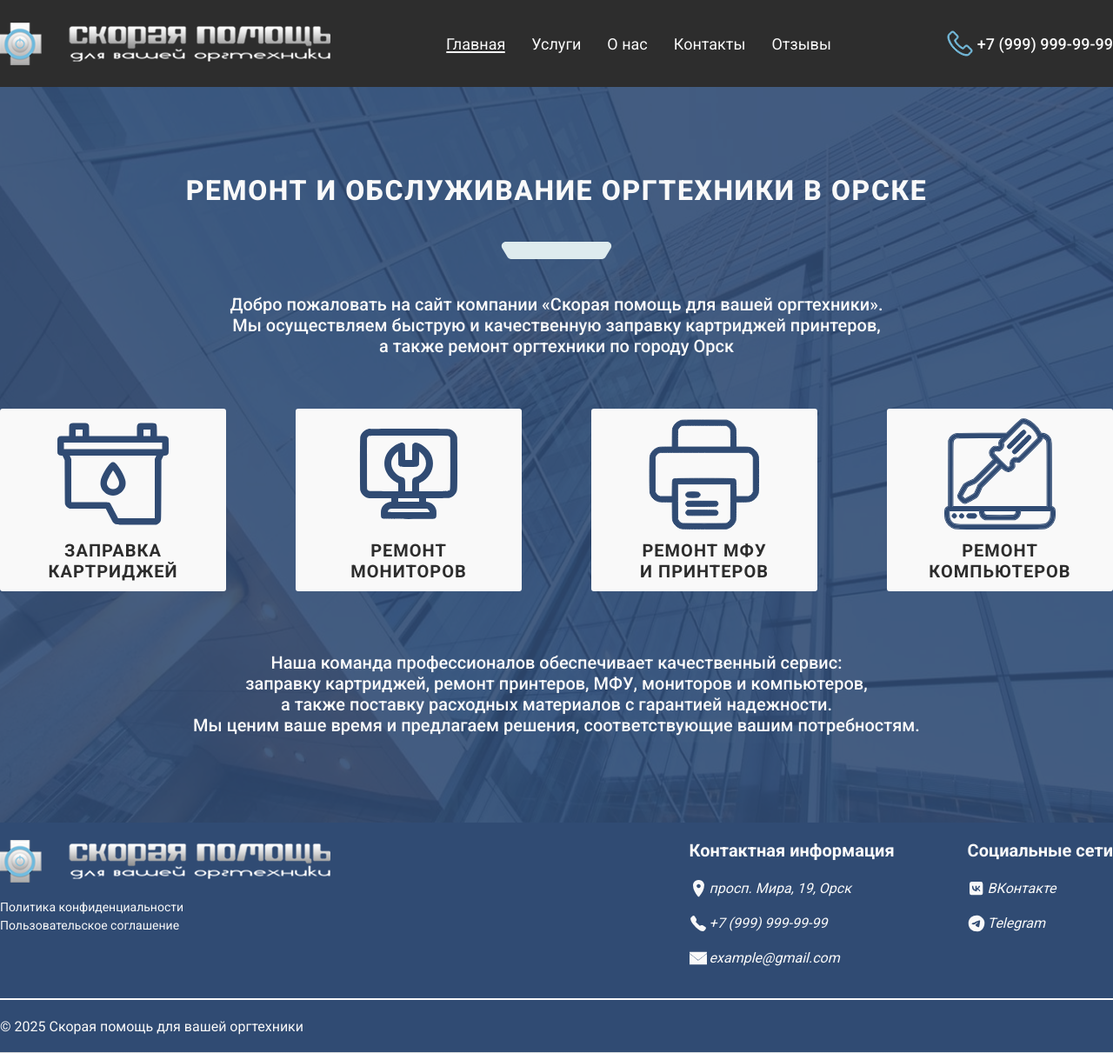
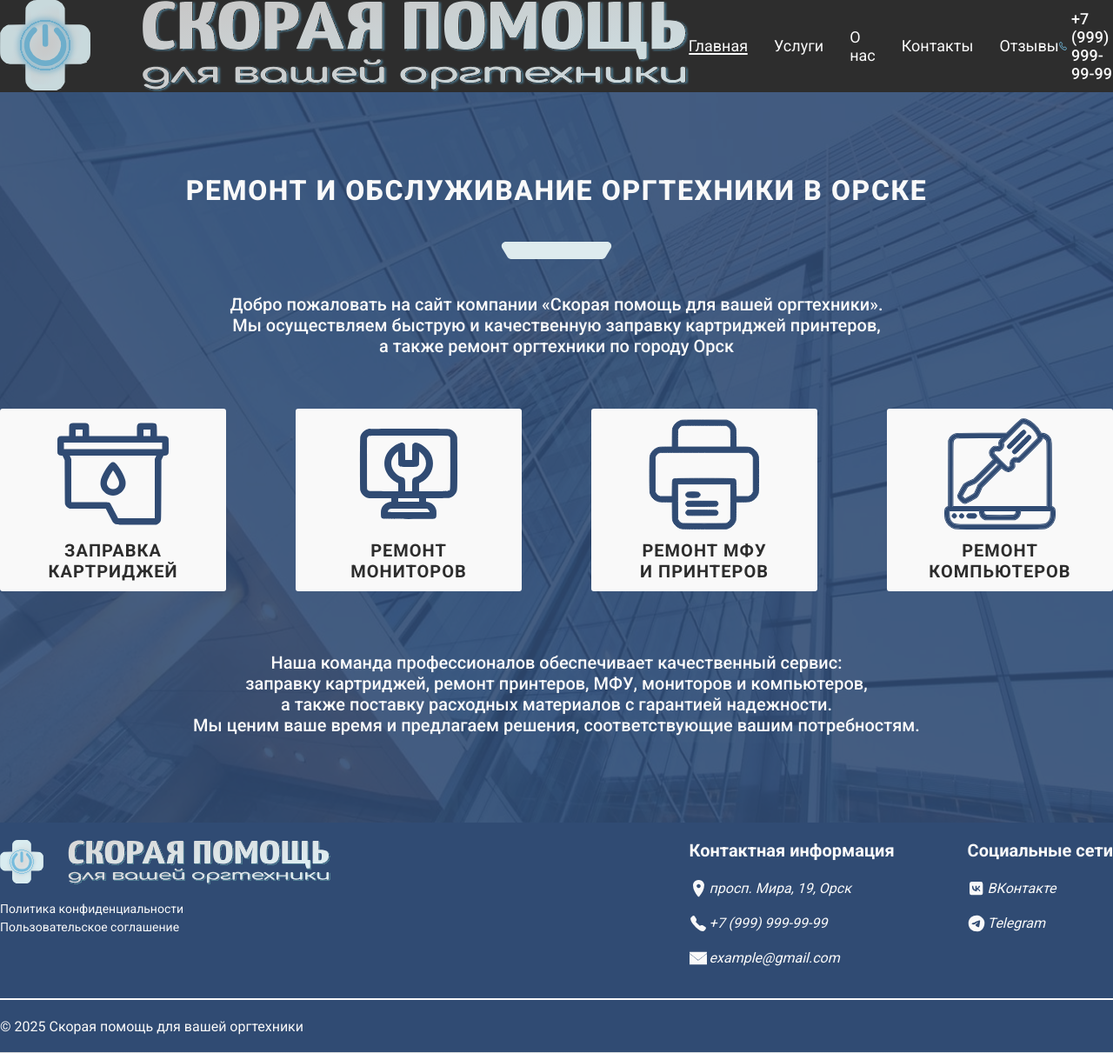
Before and after one commit to wannabedigital/stud-practice-website, a Next.js app: page / in a window 1280 px wide. Shown: the whole page at 87% size. Built offline with nearby package versions, Linux system fonts and the light colour scheme.

Commit message:
fixed issues + logo

```diff
--- a/src/components/Footer.jsx
+++ b/src/components/Footer.jsx
@@ -10,10 +10,10 @@ const FooterLeft = () => {
     <div className={styles.footerLeftContainer}>
       <div className={styles.footerLogoContainer}>
         <Image
-          src={'/img/logo.png'}
+          src={'/img/new_logo.svg'}
           alt="logo icon"
-          width={380}
-          height={49}
+          width={2435}
+          height={314}
           priority
         />
       </div>
--- a/src/components/Header.jsx
+++ b/src/components/Header.jsx
@@ -25,10 +25,10 @@ const Header = () => {
         <div className={styles.headerContent}>
           <Link href={'/'} className={styles.headerLogoContainer}>
             <Image
-              src={'/img/logo.png'}
+              src={'/img/new_logo.svg'}
               alt={'logo'}
-              width={380}
-              height={49}
+              width={2435}
+              height={314}
               priority
             />
           </Link>
--- a/src/styles/footer.module.css
+++ b/src/styles/footer.module.css
@@ -22,6 +22,11 @@
   display: flex;
   flex-direction: column;
   gap: 20px;
+}
+
+.footerLogoContainer img {
+  width: 380px;
+  height: auto;
 }
 
 .footerLegal {
@@ -102,7 +107,7 @@
 
   .footerLogoContainer img {
     width: 161px;
-    height: 21px;
+    height: auto;
   }
 
   .footerLegal {
--- a/src/styles/header.module.css
+++ b/src/styles/header.module.css
@@ -18,6 +18,11 @@
   margin: 0 auto;
   display: flex;
   justify-content: space-between;
+}
+
+.headerLogoContainer img {
+  width: 380;
+  height: auto;
 }
 
 .headerNavDesktop {
@@ -88,7 +93,7 @@
 
   .headerLogoContainer img {
     width: 155px;
-    height: 20px;
+    height: auto;
   }
 
   .headerBackground {
```
Also changed, not shown: public/img/new_logo.svg (added).
